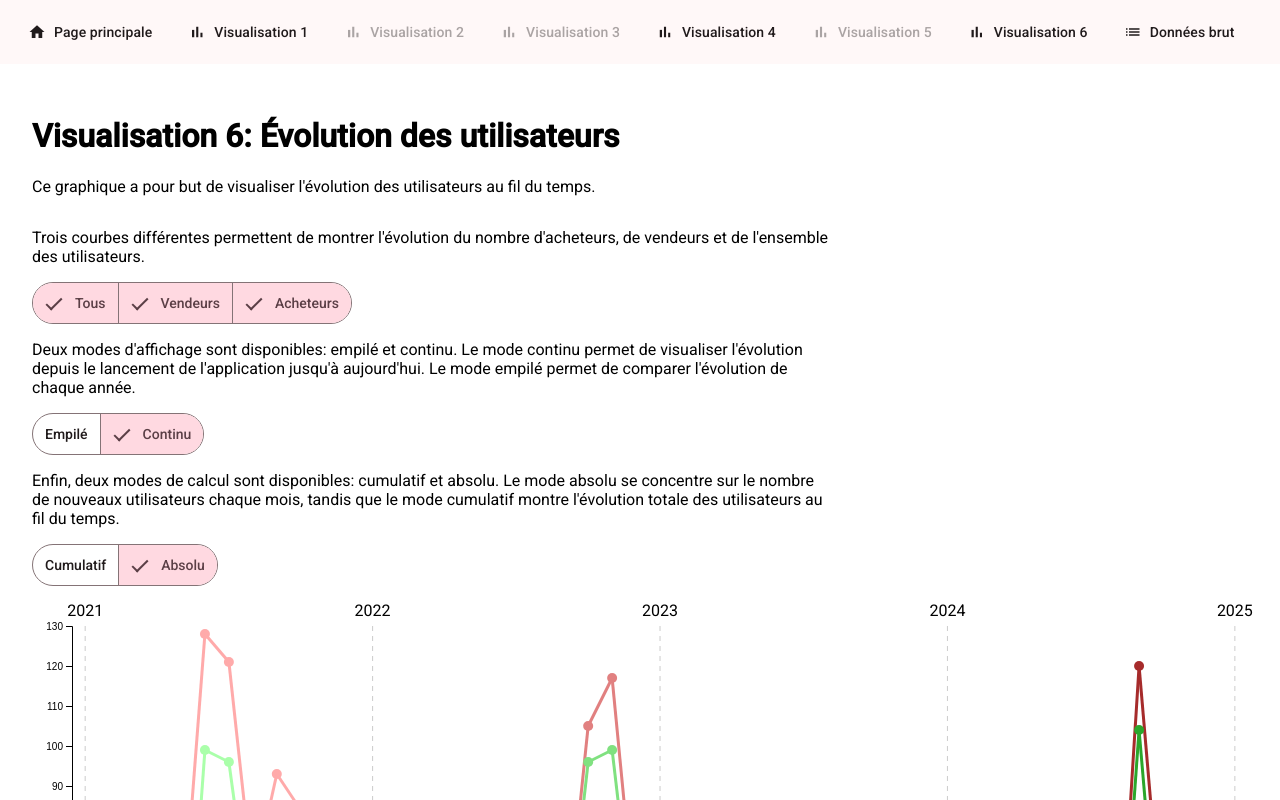
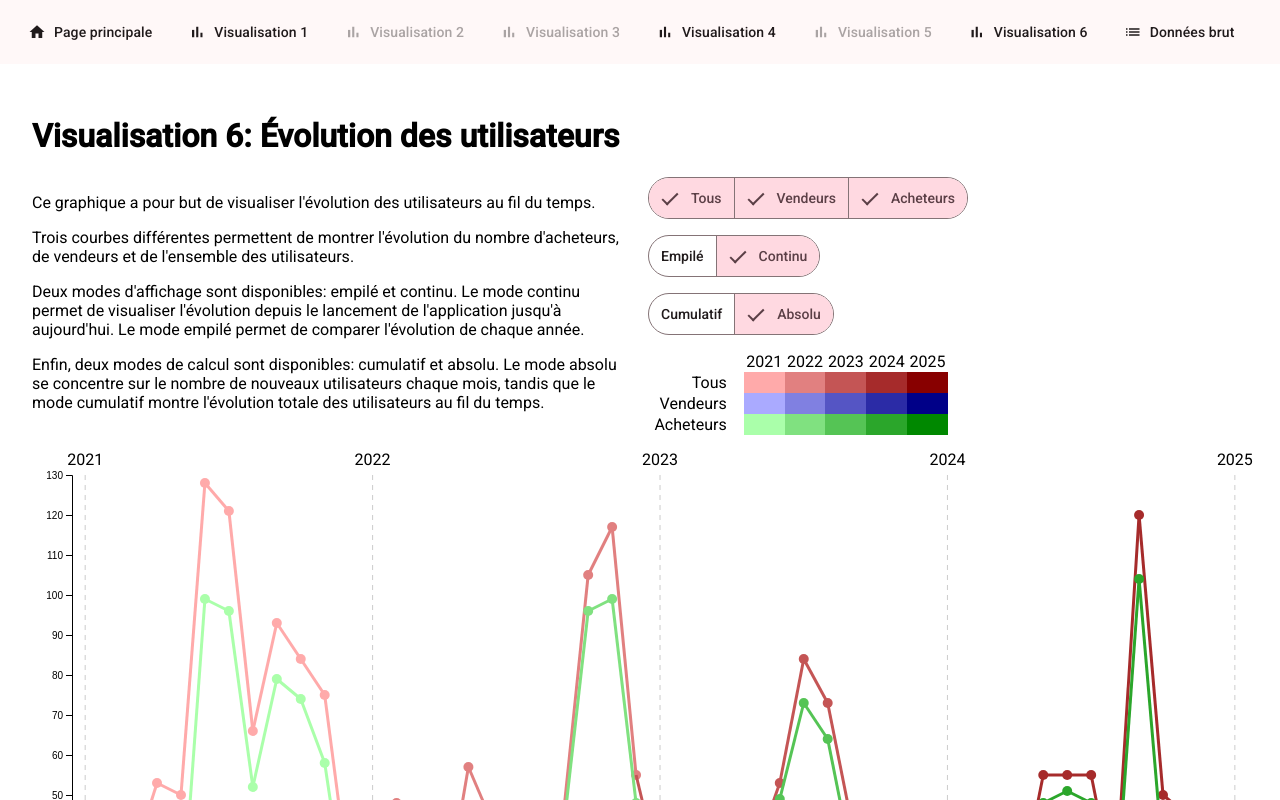
Before and after one commit to Leo-Marbehan/arrivage-data-visualization, an Angular app: page /visualization-6 in a window 1280 px wide. Shown: the top 800 px of the page. Built offline with nearby package versions, Linux system fonts and the light colour scheme.

Commit message:
Add legend

```diff
--- a/src/app/components/visualization-6-page/visualization-6-page.component.html
+++ b/src/app/components/visualization-6-page/visualization-6-page.component.html
@@ -2,16 +2,35 @@
 <main>
   <header>
     <h1>Visualisation 6: Évolution des utilisateurs</h1>
+
+    <section class="flex-row header-content gap-1-rem">
+      <article>
         <p>
-      Ce graphique a pour but de visualiser l'évolution des utilisateurs au fil
-      du temps.
+          Ce graphique a pour but de visualiser l'évolution des utilisateurs au
+          fil du temps.
         </p>
 
-    <section class="flex-column align-cross-start">
         <p>
           Trois courbes différentes permettent de montrer l'évolution du nombre
           d'acheteurs, de vendeurs et de l'ensemble des utilisateurs.
         </p>
+
+        <p>
+          Deux modes d'affichage sont disponibles: empilé et continu. Le mode
+          continu permet de visualiser l'évolution depuis le lancement de
+          l'application jusqu'à aujourd'hui. Le mode empilé permet de comparer
+          l'évolution de chaque année.
+        </p>
+
+        <p>
+          Enfin, deux modes de calcul sont disponibles: cumulatif et absolu. Le
+          mode absolu se concentre sur le nombre de nouveaux utilisateurs chaque
+          mois, tandis que le mode cumulatif montre l'évolution totale des
+          utilisateurs au fil du temps.
+        </p>
+      </article>
+
+      <article class="flex-column align-main-end align-cross-start gap-1-rem">
         @let dataModes = dataModesSignal();
         <mat-button-toggle-group multiple (change)="onDataModesChange($event)">
           <mat-button-toggle value="all" [checked]="dataModes.includes('all')">
@@ -29,13 +48,6 @@
           </mat-button-toggle>
         </mat-button-toggle-group>
 
-      <p>
-        Deux modes d'affichage sont disponibles: empilé et continu. Le mode
-        continu permet de visualiser l'évolution depuis le lancement de
-        l'application jusqu'à aujourd'hui. Le mode empilé permet de comparer
-        l'évolution de chaque année.
-      </p>
-
         @let viewMode = viewModeSignal();
         <mat-button-toggle-group (change)="onViewModeChange($event)">
           <mat-button-toggle value="stacked" [checked]="viewMode === 'stacked'">
@@ -47,13 +59,6 @@
             Continu
           </mat-button-toggle>
         </mat-button-toggle-group>
-
-      <p>
-        Enfin, deux modes de calcul sont disponibles: cumulatif et absolu. Le
-        mode absolu se concentre sur le nombre de nouveaux utilisateurs chaque
-        mois, tandis que le mode cumulatif montre l'évolution totale des
-        utilisateurs au fil du temps.
-      </p>
 
         @let countMode = countModeSignal();
         <mat-button-toggle-group (change)="onCountModeChange($event)">
@@ -68,6 +73,34 @@
             Absolu
           </mat-button-toggle>
         </mat-button-toggle-group>
+        @let legend = legendSignal();
+        @if (legend !== null) {
+          <section class="legend flex-column">
+            <div class="flex-row">
+              <!-- Empty container for alignment -->
+              <span class="mode-column"></span>
+              @for (year of legend.years; track year) {
+                <span class="year-column">{{ year }}</span>
+              }
+            </div>
+
+            @for (mode of legend.modes; track mode.dataMode) {
+              <div class="flex-row">
+                <span class="mode-column">{{
+                  translateDataModeToString(mode.dataMode)
+                }}</span>
+
+                @for (color of mode.colors; track color) {
+                  <span
+                    class="year-column color-box"
+                    [style.backgroundColor]="color"
+                    [style.display]="'inline-block'"></span>
+                }
+              </div>
+            }
+          </section>
+        }
+      </article>
     </section>
   </header>
 
--- a/src/app/components/visualization-6-page/visualization-6-page.component.scss
+++ b/src/app/components/visualization-6-page/visualization-6-page.component.scss
@@ -9,6 +9,38 @@ main {
   margin: 0 auto;
 }
 
-p {
-  max-width: 800px;
+.legend {
+  width: 300px;
+
+  & > div {
+    & > span {
+      border: 1px solid transparent;
+
+      &.mode-column {
+        flex: 2;
+        text-align: end;
+        padding-inline-end: 1rem;
+      }
+
+      &.year-column {
+        flex: 1;
+        text-align: center;
+      }
+
+      &.color-box:hover {
+        cursor: pointer;
+        border: 1px solid yellow;
+      }
+    }
+  }
 }
+
+.header-content > article {
+  &:first-child {
+    flex: 1;
+  }
+
+  &:not(:first-child) {
+    flex: 1;
+  }
+}
--- a/src/app/components/visualization-6-page/visualization-6-page.component.ts
+++ b/src/app/components/visualization-6-page/visualization-6-page.component.ts
@@ -60,6 +60,15 @@ export class Visualization6PageComponent implements AfterViewInit {
   readonly countModeSignal: WritableSignal<CountMode> = signal('absolute');
 
   private readonly isInitializedSignal: WritableSignal<boolean> = signal(false);
+
+  // Legend
+  readonly legendSignal: WritableSignal<{
+    years: string[];
+    modes: {
+      dataMode: DataMode;
+      colors: string[];
+    }[];
+  } | null> = signal(null);
 
   // MARK: Constructor
   constructor(
@@ -155,6 +164,19 @@ export class Visualization6PageComponent implements AfterViewInit {
     return organizationsCountByMonth;
   }
 
+  translateDataModeToString(dataMode: DataMode): string {
+    switch (dataMode) {
+      case 'all':
+        return 'Tous';
+      case 'vendors':
+        return 'Vendeurs';
+      case 'buyers':
+        return 'Acheteurs';
+      default:
+        return '';
+    }
+  }
+
   // MARK: Rendering
   private renderChart(
     organizations: Organization[],
@@ -233,8 +255,6 @@ export class Visualization6PageComponent implements AfterViewInit {
     if (dataModes.includes('buyers')) {
       displayedCounts.push(...buyerOrganizationsCountByMonth.values());
     }
-
-    console.log('displayedCounts', displayedCounts);
 
     // Create the axes scales
     const x = d3
@@ -366,9 +386,41 @@ export class Visualization6PageComponent implements AfterViewInit {
       svg.selectAll('text.year').transition().duration(1000).attr('opacity', 0);
     }
 
+    this.legendSignal.set({
+      years: years,
+      modes: [
+        {
+          dataMode: 'all',
+          colors: Array.from(years).map((_, i) =>
+            d3.interpolateRgb(
+              allFirstColor,
+              allLastColor
+            )(i / (years.length - 1))
+          ),
+        },
+        {
+          dataMode: 'vendors',
+          colors: Array.from(years).map((_, i) =>
+            d3.interpolateRgb(
+              vendorsFirstColor,
+              vendorsLastColor
+            )(i / (years.length - 1))
+          ),
+        },
+        {
+          dataMode: 'buyers',
+          colors: Array.from(years).map((_, i) =>
+            d3.interpolateRgb(
+              buyersFirstColor,
+              buyersLastColor
+            )(i / (years.length - 1))
+          ),
+        },
+      ],
+    });
+
     // TODO Hover on line make it highlighted and other lines dimmed
     // TODO Hover on point make it highlighted and info tooltip
-    // TODO Add a legend for years and types
     // TODO Hover on legend cell make line highlighted and other lines dimmed
     // TODO Hover on legend line or column make lines highlighted and other lines dimmed
   }
```
Lines whose indentation alone changed are shown as unchanged.
